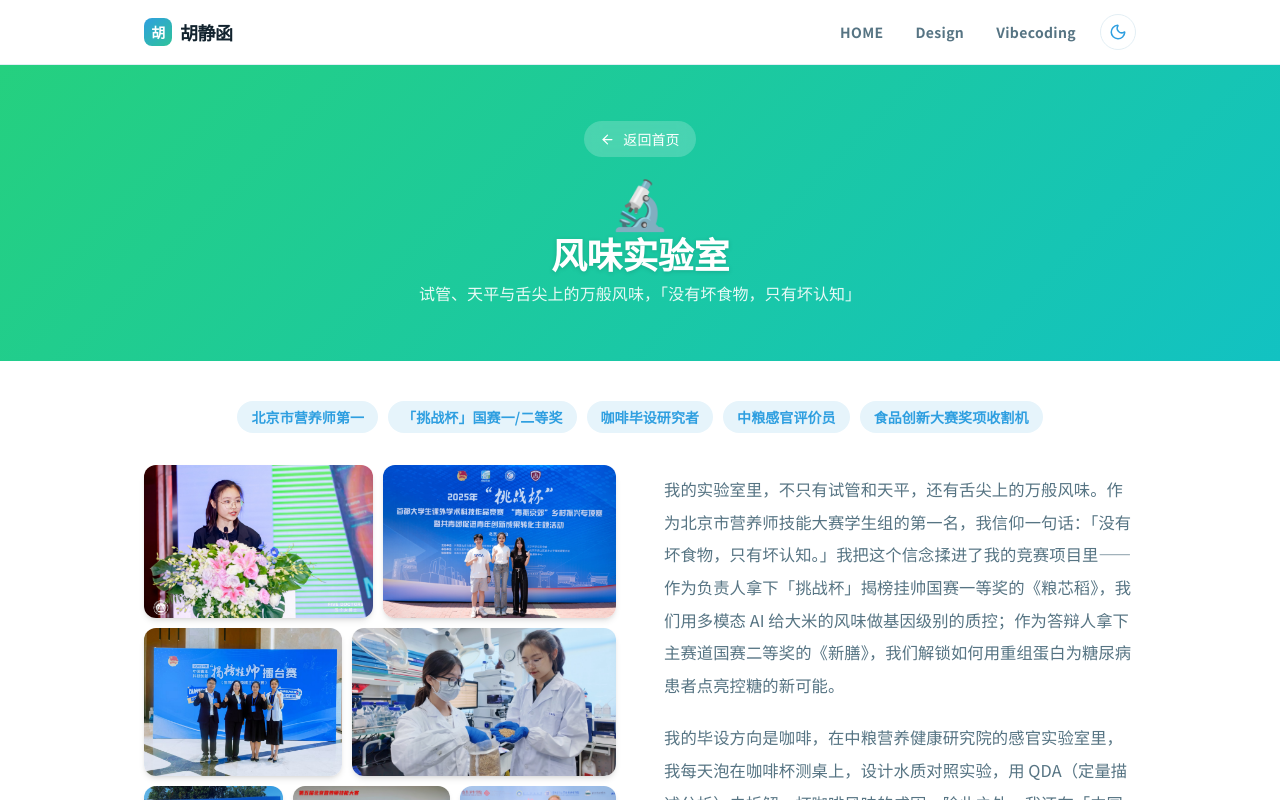
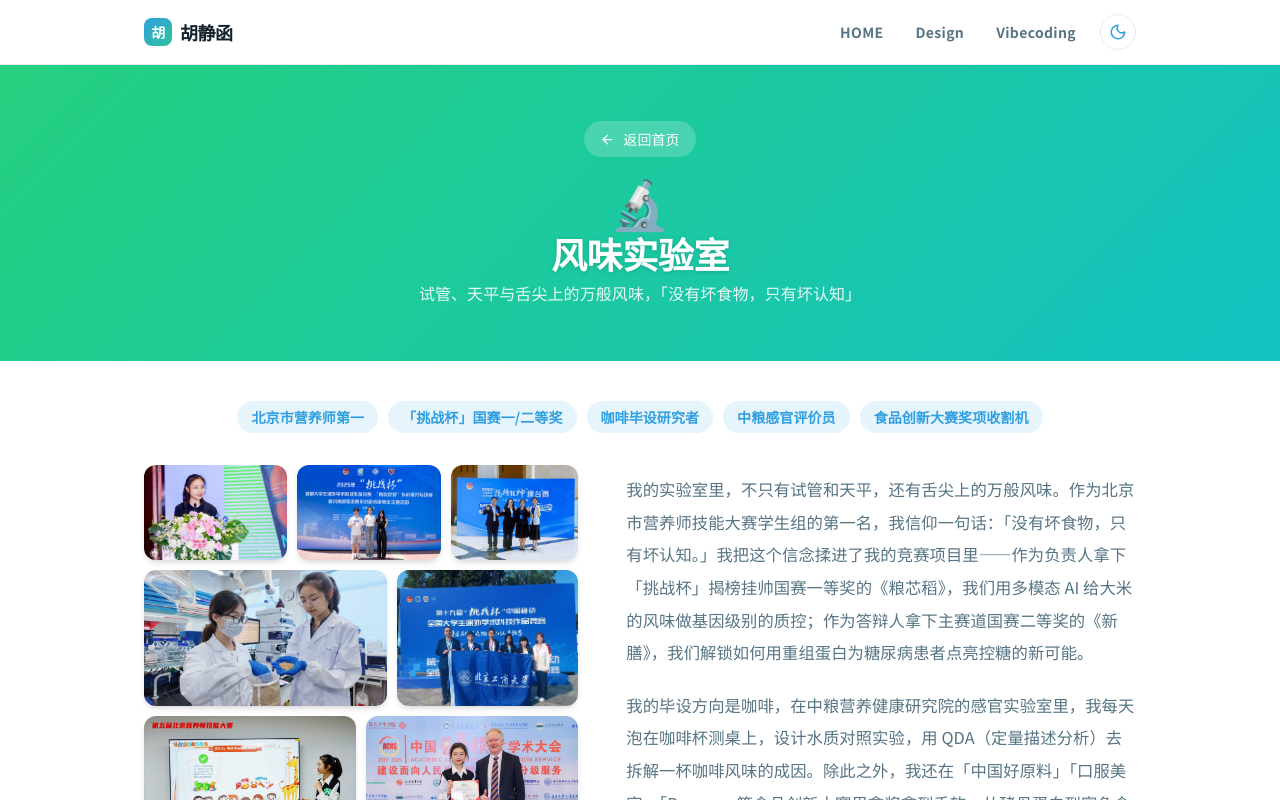
Before and after one commit to hu2976/vercel, a React (Vite) app: page /story/flavor-lab in a window 1280 px wide. Shown: the top 800 px of the page. Built offline with nearby package versions, Linux system fonts and the light colour scheme; a web font is replaced by a local one.

Commit message:
story: 侧栏照片墙调矮（行高118、每行更多张）并微调栏宽，使图文高度协调

```diff
--- a/src/pages/Story.jsx
+++ b/src/pages/Story.jsx
@@ -101,9 +101,10 @@ function LayoutCentered({ story }) {
 /* 布局 B/C —— 一侧文字，一侧图片墙 */
 function LayoutSide({ story, imagesLeft = false }) {
   const text = <Paragraphs paragraphs={story.paragraphs} className="lg:pt-2" />
-  const wall = <JustifiedGallery items={gallery(story)} targetHeight={155} />
+  // 行高调小 → 每行更多张 → 照片墙更矮，贴近文字高度
+  const wall = <JustifiedGallery items={gallery(story)} targetHeight={118} />
   return (
-    <div className="grid items-start gap-8 lg:grid-cols-2 lg:gap-12">
+    <div className="grid items-start gap-8 lg:grid-cols-[0.92fr_1.08fr] lg:gap-12">
       {imagesLeft ? <>{wall}{text}</> : <>{text}{wall}</>}
     </div>
   )
```
